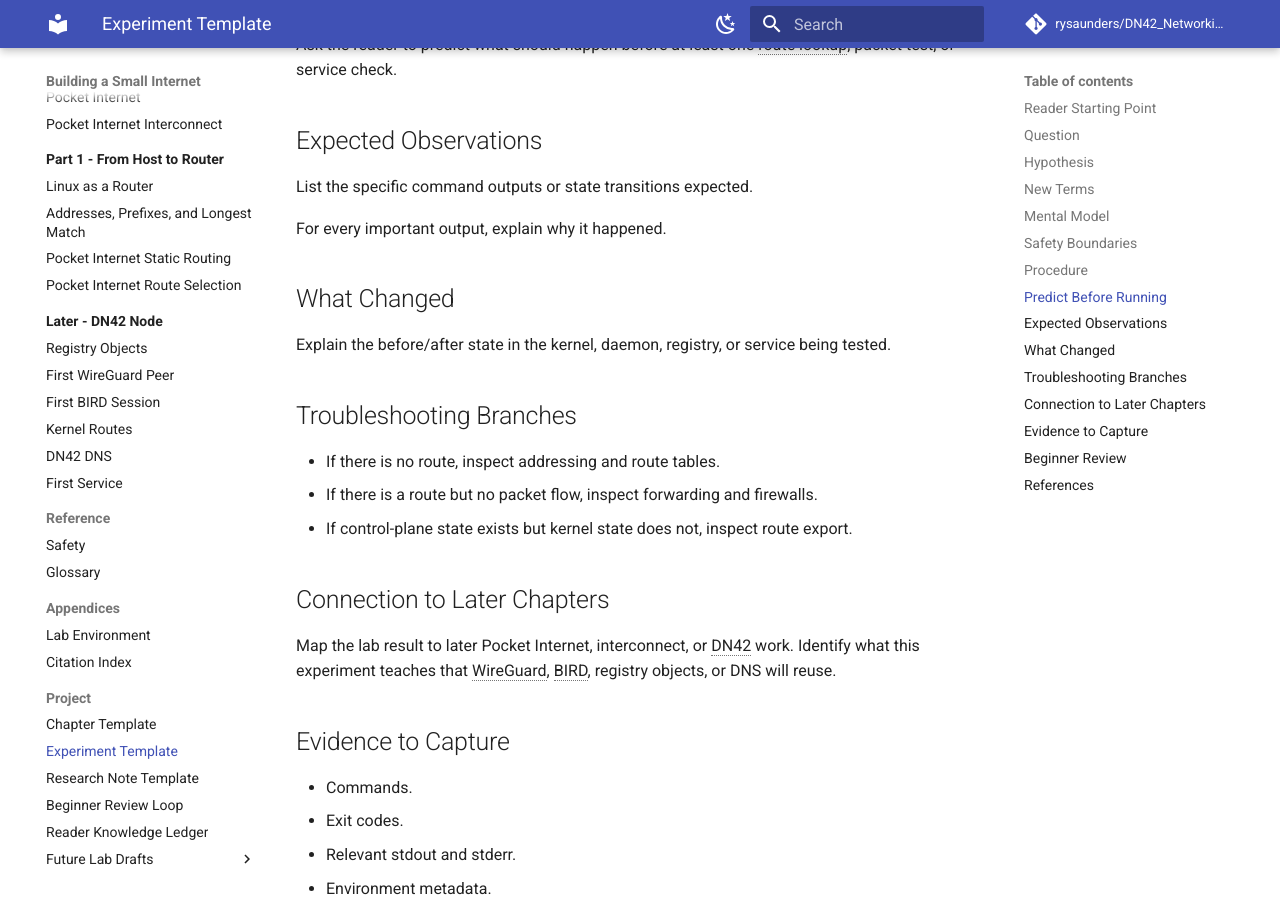
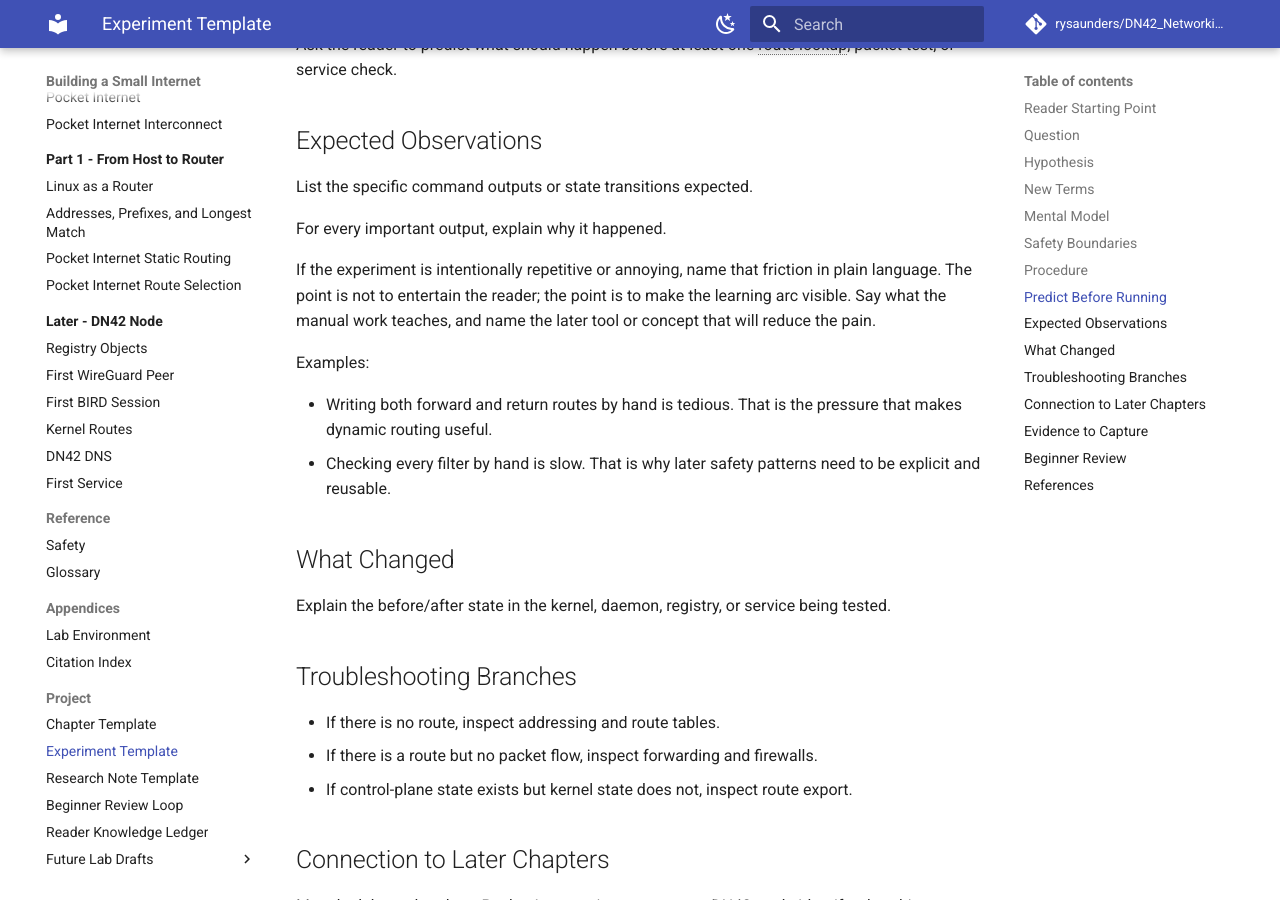
Before and after one commit to rysaunders/DN42_Networking_by_Experimenting, an MkDocs documentation site: the page built from docs/authoring-templates/experiment-template.md, in a window 1280 px wide and 900 px high, scrolled down 1594 px. Built offline with MkDocs 1.6.1 and Material for MkDocs 9.7.7, drawn with Linux system fonts in a browser that asks for light colours; comment, search, counter and statistics services are not loaded.

Commit message:
Track intentional lab friction guidance

```diff
--- a/docs/authoring-templates/experiment-template.md
+++ b/docs/authoring-templates/experiment-template.md
@@ -56,6 +56,13 @@ List the specific command outputs or state transitions expected.
 
 For every important output, explain why it happened.
 
+If the experiment is intentionally repetitive or annoying, name that friction in plain language. The point is not to entertain the reader; the point is to make the learning arc visible. Say what the manual work teaches, and name the later tool or concept that will reduce the pain.
+
+Examples:
+
+- Writing both forward and return routes by hand is tedious. That is the pressure that makes dynamic routing useful.
+- Checking every filter by hand is slow. That is why later safety patterns need to be explicit and reusable.
+
 ## What Changed
 
 Explain the before/after state in the kernel, daemon, registry, or service being tested.
```
Also changed, not shown: docs/authoring-templates/chapter-template.md (+7 -0 lines), 1 other file.
